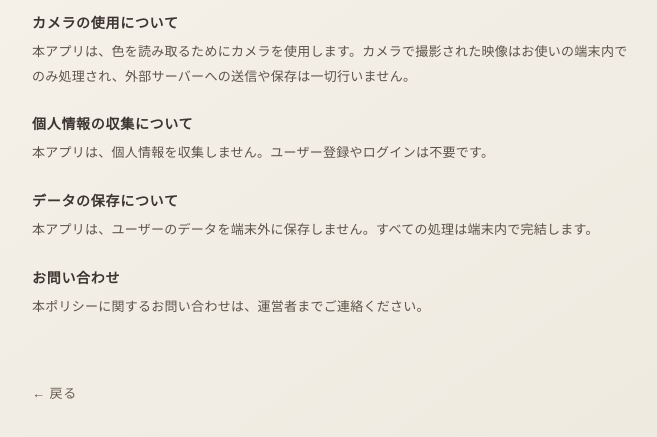
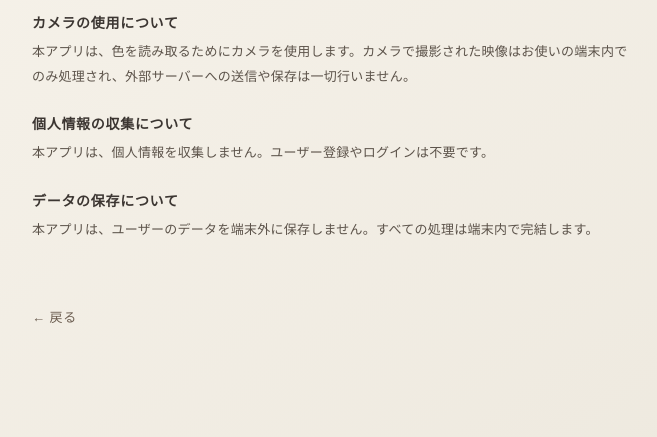
Before and after one commit to mizuking796/color, a plain HTML site: page privacy.html in a window 1280 px wide. Shown: the part 95-532 px from the top of the page, without its empty margins (308-965 px from the left). Drawn offline with Linux system fonts and the light colour scheme.

Commit message:
Remove contact section from privacy policy

```diff
--- a/privacy.html
+++ b/privacy.html
@@ -74,11 +74,6 @@
         <p>本アプリは、ユーザーのデータを端末外に保存しません。すべての処理は端末内で完結します。</p>
       </div>
 
-      <div class="page-section">
-        <h2>お問い合わせ</h2>
-        <p>本ポリシーに関するお問い合わせは、運営者までご連絡ください。</p>
-      </div>
-
       <a href="index.html" class="back-link">← 戻る</a>
     </div>
   </div>
```
